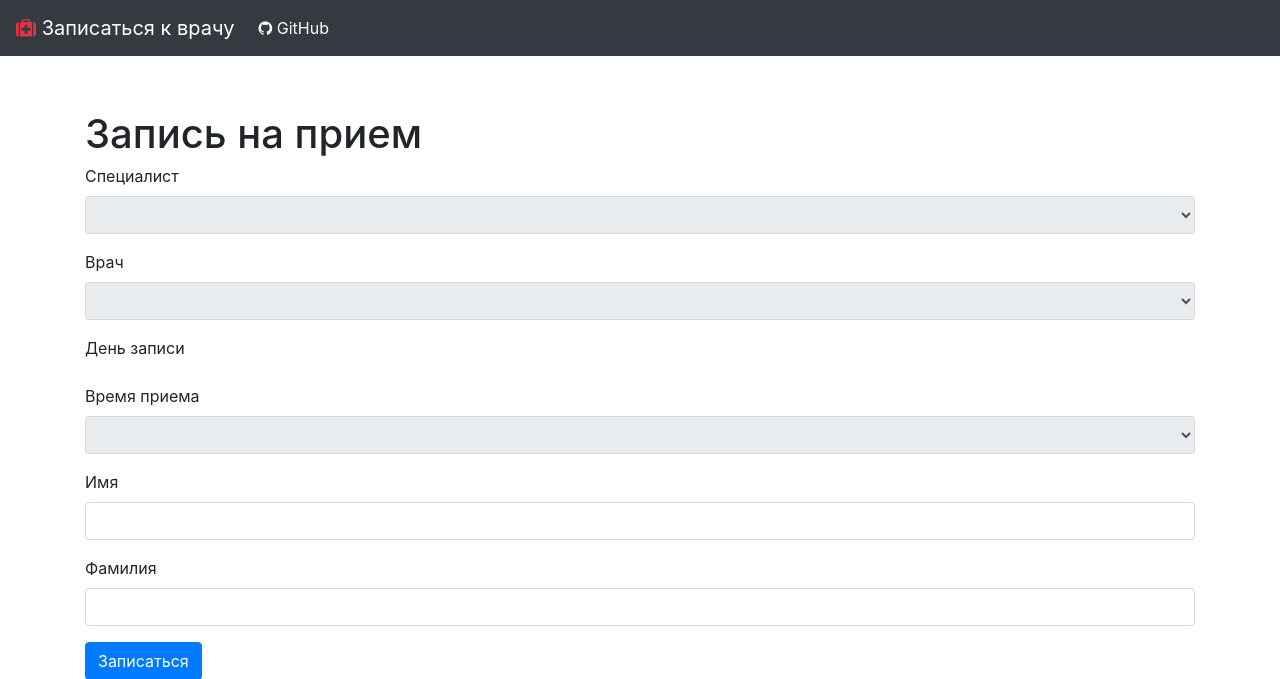
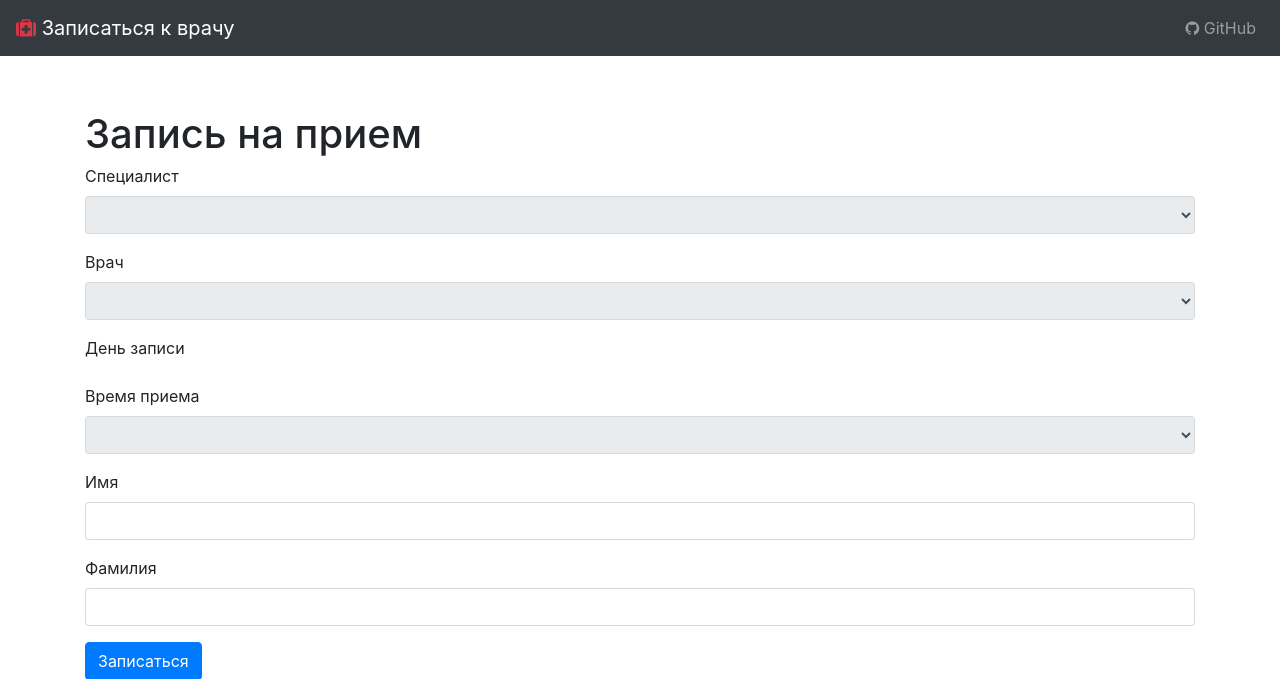
Before and after one commit to python-krasnodar/clinic-crm, a Django app: page / in a window 1280 px wide. Shown: the top 679 px of the page. Run offline with Django 3.2, Linux system fonts and the light colour scheme; tables that the repository leaves empty hold one stand-in row (values such as "Sample post"); lists and menus that the app fills with data are empty; some libraries are stand-ins or nearby versions.

Commit message:
Fix layout

```diff
--- a/src/front/templates/front/layout.html
+++ b/src/front/templates/front/layout.html
@@ -21,11 +21,25 @@
             <span class="navbar-toggler-icon"></span>
         </button>
 
-        <div class="collapse navbar-collapse" id="navbarSupportedContent">
-            <ul class="navbar-nav mr-auto">
-                <li class="nav-item active">
+        <div class="collapse navbar-collapse justify-content-end" id="navbarSupportedContent">
+            <ul class="navbar-nav">
+                <li class="nav-item">
                     <a class="nav-link" href="https://github.com/memclutter/clinic-crm"><i class="fa fa-github"></i> GitHub</a>
                 </li>
+                {% if request.user.is_staff %}
+                    <li class="nav-item dropdown">
+                        <a class="nav-link dropdown-toggle" href="#" id="navbarSupportedContent" data-toggle="dropdown" aria-haspopup="true" aria-expanded="false">
+                            <i class="fa fa-dashboard"></i> Администрирование
+                        </a>
+
+                        <div class="dropdown-menu" aria-labelledby="navbarSupportedContent">
+                            <a class="dropdown-item" href="{% url 'admin:clinic_speciality_changelist' %}">Специалисты</a>
+                            <a class="dropdown-item" href="{% url 'admin:clinic_doctor_changelist' %}">Врачи</a>
+                            <a class="dropdown-item" href="{% url 'admin:timetables_timetable_changelist' %}">График работы</a>
+                            <a class="dropdown-item" href="{% url 'admin:appointment_appointment_changelist' %}">Записи к врачам</a>
+                        </div>
+                    </li>
+                {% endif %}
             </ul>
         </div>
     </nav>
```
